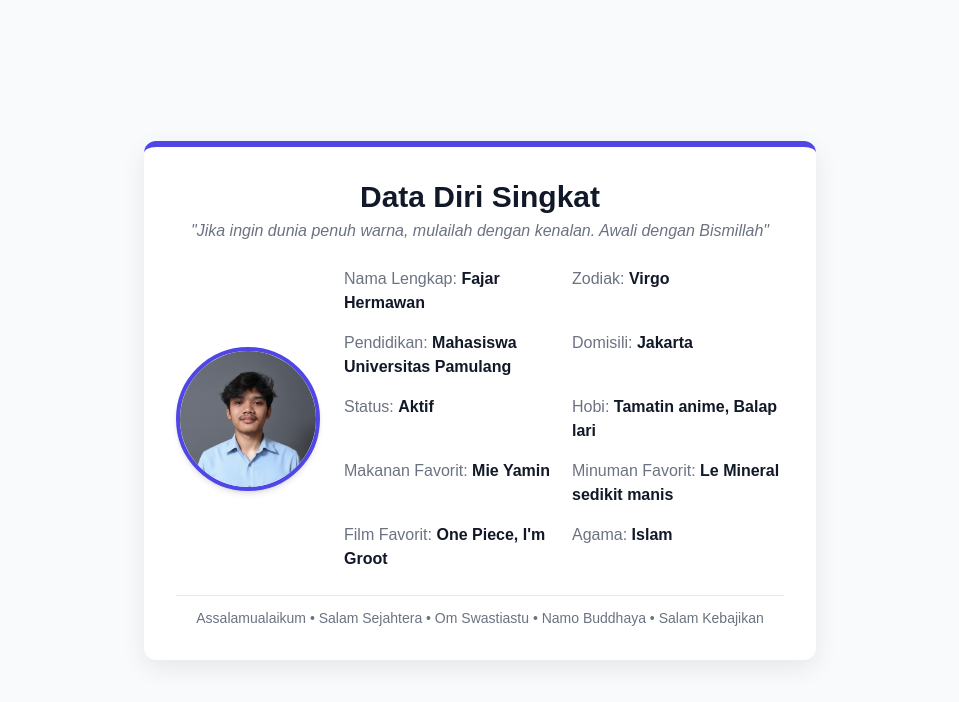
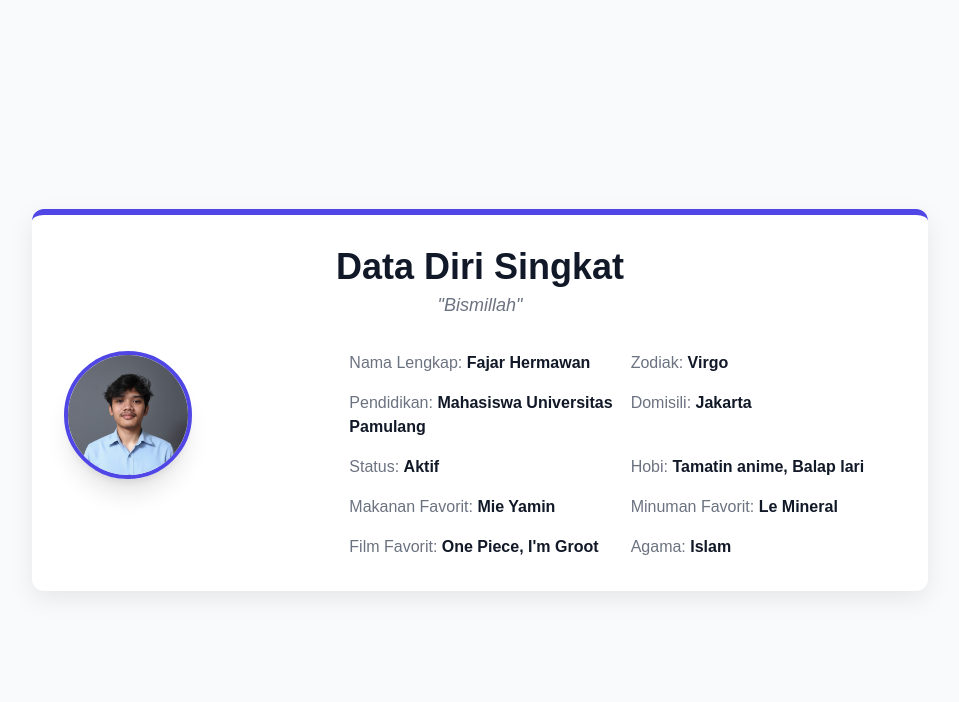
Before and after one commit to FajarHermawn/webasal, a plain HTML site: page index.html in a window 1280 px wide. Shown: the whole page, without its empty margins (160-1119 px from the left). Drawn offline with nearby package versions, Linux system fonts and the light colour scheme.

Commit message:
Add files via upload

```diff
--- a/index.html
+++ b/index.html
@@ -7,6 +7,8 @@
     <script src="https://cdn.tailwindcss.com"></script>
     <style>
       body {
+        /* Menambahkan overflow-x-hidden untuk mencegah scroll horizontal yang tidak diinginkan */
+        overflow-x: hidden;
         background-color: #f8fafc;
         font-family: "Poppins", sans-serif;
       }
@@ -27,28 +29,30 @@
     </style>
   </head>
   <body class="flex items-center justify-center min-h-screen p-4">
-    <div class="max-w-xl sm:max-w-2xl w-full card p-6 sm:p-8">
-      <!-- Header -->
-      <header class="text-center mb-6">
-        <h1 class="text-2xl sm:text-3xl font-bold text-gray-900 mb-1">
+    <div class="max-w-xl lg:max-w-4xl w-full card p-6 sm:p-8">
+      <header class="text-center mb-8">
+        <h1 class="text-3xl sm:text-4xl font-extrabold text-gray-900 mb-1">
           Data Diri Singkat
         </h1>
-        <p class="text-gray-500 text-sm sm:text-base italic">
-          "Jika ingin dunia penuh warna, mulailah dengan kenalan. Awali dengan Bismillah"
+        <p class="text-gray-500 text-base sm:text-lg italic">
+          "Bismillah"
         </p>
       </header>
 
-      <!-- Foto + Data -->
-      <div class="flex flex-col sm:flex-row items-center gap-4 sm:gap-6 mb-6">
-        <div class="w-28 h-28 sm:w-36 sm:h-36 rounded-full overflow-hidden border-4 border-indigo-600 shadow-md flex-shrink-0">
+      <div class="grid grid-cols-1 lg:grid-cols-3 gap-6">
+
+        <div class="lg:col-span-1 flex justify-center lg:justify-start">
+          <div class="w-32 h-32 rounded-full overflow-hidden border-4 border-indigo-600 shadow-xl flex-shrink-0">
             <img
               src="public/img/me.jpg"
               alt="Foto Fajar"
               class="object-cover w-full h-full"
             />
           </div>
+        </div>
 
-        <div class="grid grid-cols-1 sm:grid-cols-2 gap-2 sm:gap-4 w-full text-sm sm:text-base">
+        <div class="lg:col-span-2">
+          <div class="grid grid-cols-1 md:grid-cols-2 gap-4 text-sm sm:text-base">
             <div><span class="label">Nama Lengkap:</span> <span class="value">Fajar Hermawan</span></div>
             <div><span class="label">Zodiak:</span> <span class="value">Virgo</span></div>
             <div><span class="label">Pendidikan:</span> <span class="value">Mahasiswa Universitas Pamulang</span></div>
@@ -56,16 +60,14 @@
             <div><span class="label">Status:</span> <span class="value">Aktif</span></div>
             <div><span class="label">Hobi:</span> <span class="value">Tamatin anime, Balap lari</span></div>
             <div><span class="label">Makanan Favorit:</span> <span class="value">Mie Yamin</span></div>
-          <div><span class="label">Minuman Favorit:</span> <span class="value">Le Mineral sedikit manis</span></div>
+            <div><span class="label">Minuman Favorit:</span> <span class="value">Le Mineral</span></div>
             <div><span class="label">Film Favorit:</span> <span class="value">One Piece, I'm Groot</span></div>
             <div><span class="label">Agama:</span> <span class="value">Islam</span></div>
           </div>
         </div>
 
-      <!-- Footer -->
-      <footer class="text-center text-gray-500 text-xs sm:text-sm border-t pt-3">
-        Assalamualaikum • Salam Sejahtera • Om Swastiastu • Namo Buddhaya • Salam Kebajikan
-      </footer>
+      </div>
+
       </div>
   </body>
 </html>
```
Lines whose indentation alone changed are shown as unchanged.
